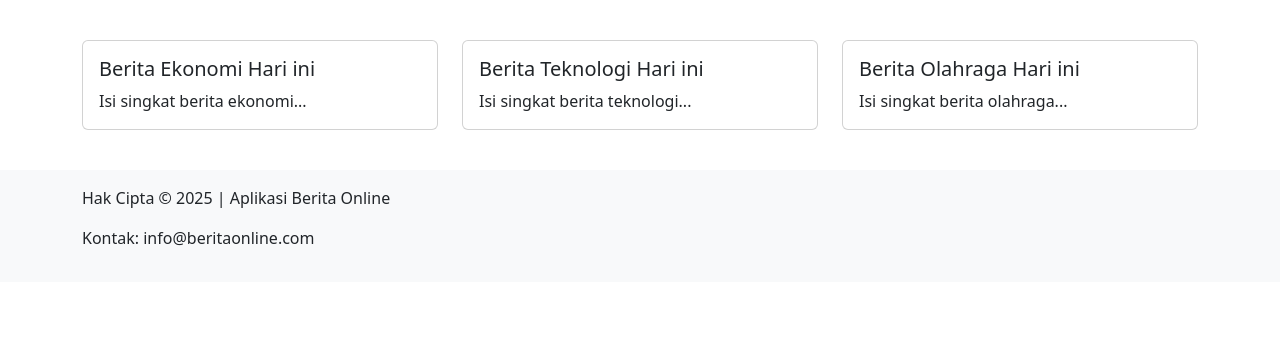
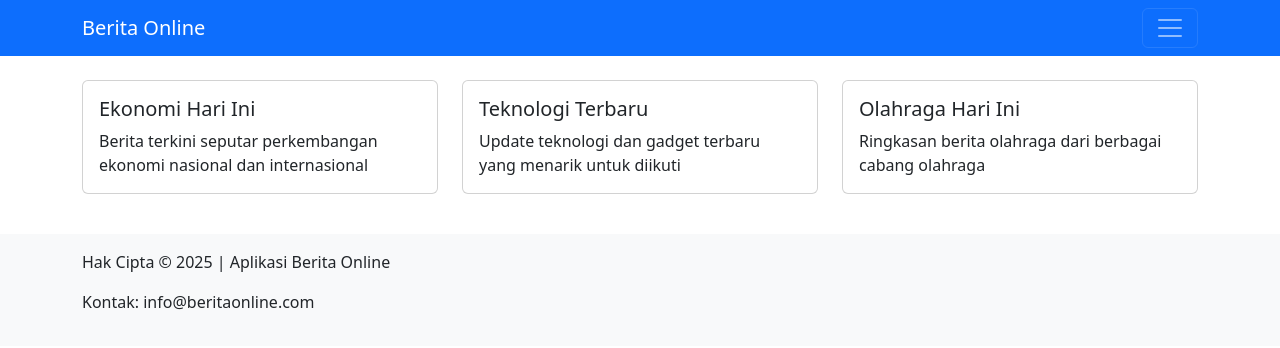
Before and after one commit to Iinrosmala05/uas-web-berita, a React (Create React App) app: page / in a window 1280 px wide. Shown: the top 348 px of the page. Built offline with nearby package versions, Linux system fonts and the light colour scheme.

Commit message:
Update konten Navbar, Konten, Footer

```diff
--- a/src/Konten.js
+++ b/src/Konten.js
@@ -2,11 +2,20 @@ import React from "react";
 import {Card, Container,Row,Col} from 'react-bootstrap'
 
 function Konten() {
-    const berita = [
-        { judul: "Berita Ekonomi Hari ini", deskripsi: "Isi singkat berita ekonomi..."},
-        { judul: "Berita Teknologi Hari ini", deskripsi: "Isi singkat berita teknologi..."},
-        { judul: "Berita Olahraga Hari ini", deskripsi: "Isi singkat berita olahraga..."},
-    ];
+   const berita = [
+    {
+        judul: "Ekonomi Hari Ini",
+        deskripsi: "Berita terkini seputar perkembangan ekonomi nasional dan internasional",
+    },
+    {
+        judul: "Teknologi Terbaru",
+        deskripsi: "Update teknologi dan gadget terbaru yang menarik untuk diikuti",
+    },
+    {
+        judul: "Olahraga Hari Ini",
+        deskripsi: "Ringkasan berita olahraga dari berbagai cabang olahraga",
+    },
+   ];
 
     return(
       <Container className="my-4">
--- a/src/Navbar.js
+++ b/src/Navbar.js
@@ -3,16 +3,16 @@ import {Navbar, Nav, Container} from 'react-bootstrap';
 
 function NavBarCustom() {
     return (
-        <Navbar bg="primary"variant="dark"expand="ig">
+        <Navbar bg="primary" variant="dark"expand="Ig">
             <Container>
                 <Navbar.Brand href="#">Berita Online</Navbar.Brand>
-                <Navbar.Tonggle aria-controls="basic-navbar-nav"/>
+                <Navbar.Toggle aria-controls="basic-navbar-nav"/>
                 <Navbar.Collapse id="basic-navbar-nav">
                     <Nav className="me-auto">
                         <Nav.Link href="#">Home</Nav.Link>
-                        <Nav.Link href="#">Berita</Nav.Link>
+                        <Nav.Link href="https://news.google.com/">Berita</Nav.Link>
                         <Nav.Link href="#">Tentang</Nav.Link>
-                        <Nav.Link href="#">Kontak</Nav.Link>
+                        <Nav.Link href="mailto:info@beritaonline.com">Kontak</Nav.Link>
                     </Nav>
                 </Navbar.Collapse>
             </Container>
@@ -21,4 +21,4 @@ function NavBarCustom() {
     );
 }
 
-export default Navbar;
+export default NavBarCustom;
--- a/src/index.js
+++ b/src/index.js
@@ -3,9 +3,8 @@ import ReactDOM from 'react-dom/client';
 import './index.css';
 import 'bootstrap/dist/css/bootstrap.min.css';
 import App from './App';
-
-
-const root = ReactDOM.createRoot(document.getElementById('root'));
+const container = document.getElementById('root');
+const root = ReactDOM.createRoot (container);
 root.render(
   <React.StrictMode>
     <App />
```
